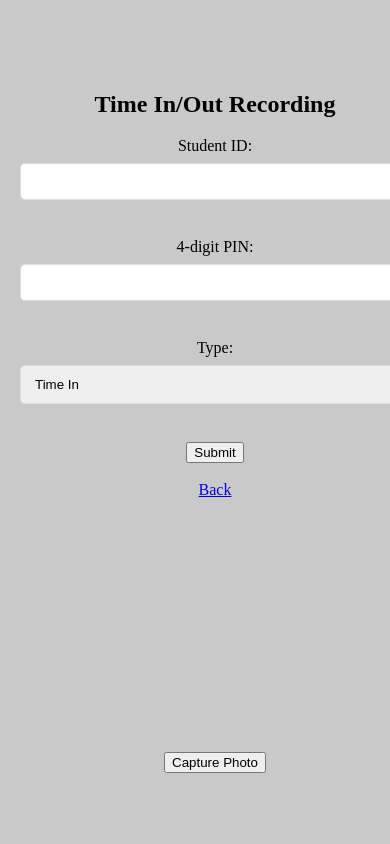
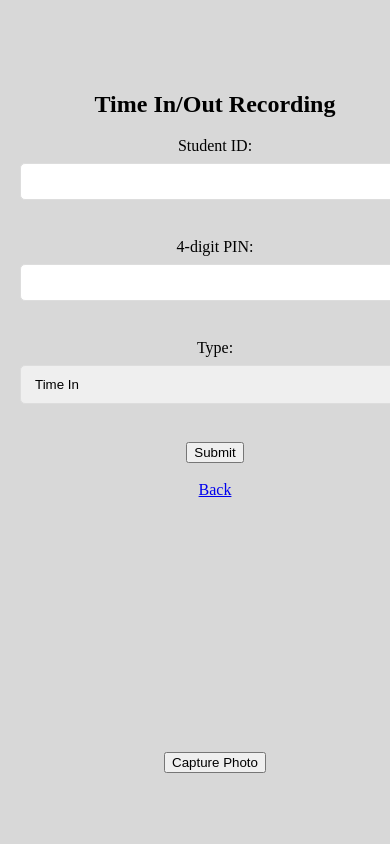
Before and after one commit to LJProject-lab/geoscan_project, a PHP site: page /time_record.php in a window 390 px wide; the page is wider, and only the part inside the window is pictured. Run offline with PHP 8.4, Linux system fonts and the light colour scheme; some libraries are stand-ins or nearby versions.

Commit message:
Responsive
Index & login.php

```diff
--- a/assets/css/styles.css
+++ b/assets/css/styles.css
@@ -6,7 +6,7 @@ body {
   align-items: center;
   height: 100vh;
   margin: 0;
-  background-color: #c9c9c9;
+  background-color: #d8d8d8;
 }
 
 .backbtn{
--- a/login.php
+++ b/login.php
@@ -19,6 +19,12 @@ if (isset($_SESSION['student_id'])) {
     <link href="assets/vendor/bootstrap/css/bootstrap.min.css" rel="stylesheet">
     <link href="assets/vendor/boxicons/css/boxicons.min.css" rel="stylesheet">
 </head>
+
+<style>
+    body{
+        background-color: #f6f9ff;
+    }
+</style>
 
 <body>
         <div class="col-lg-3">
```
